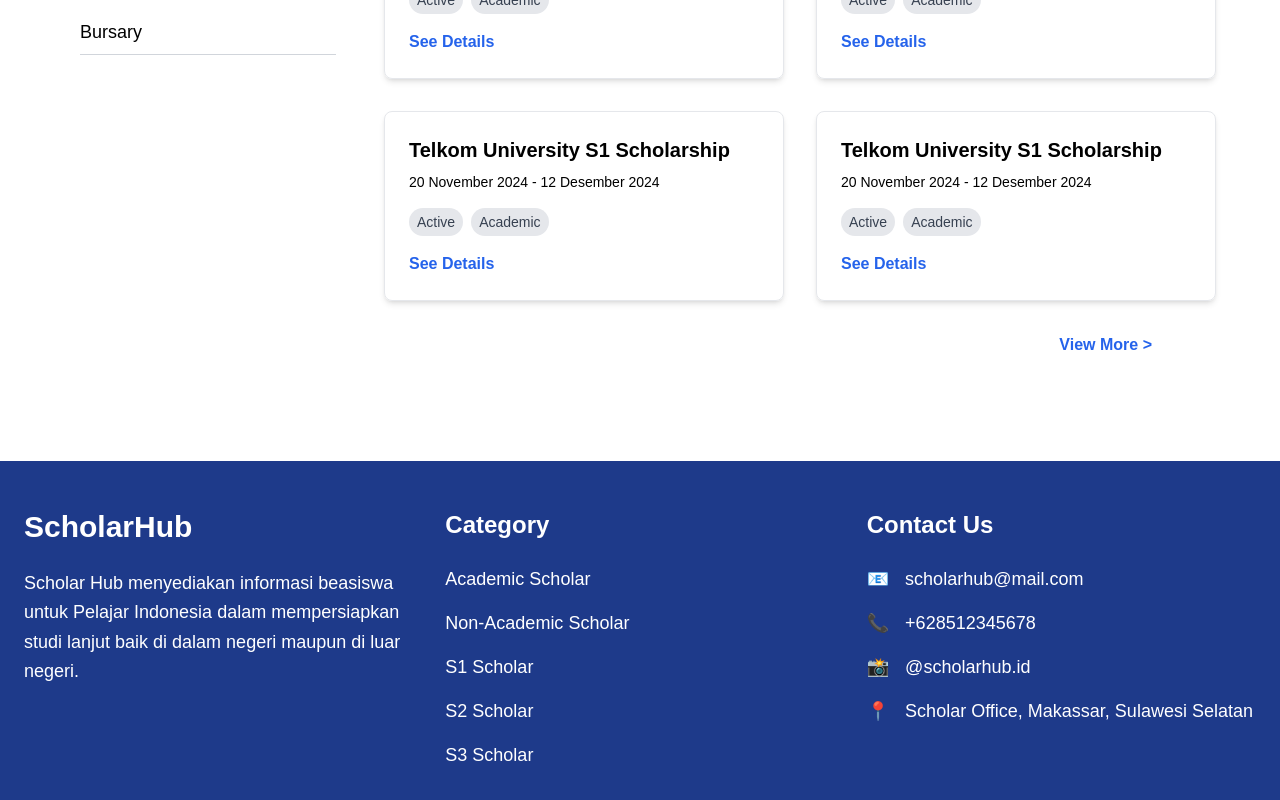
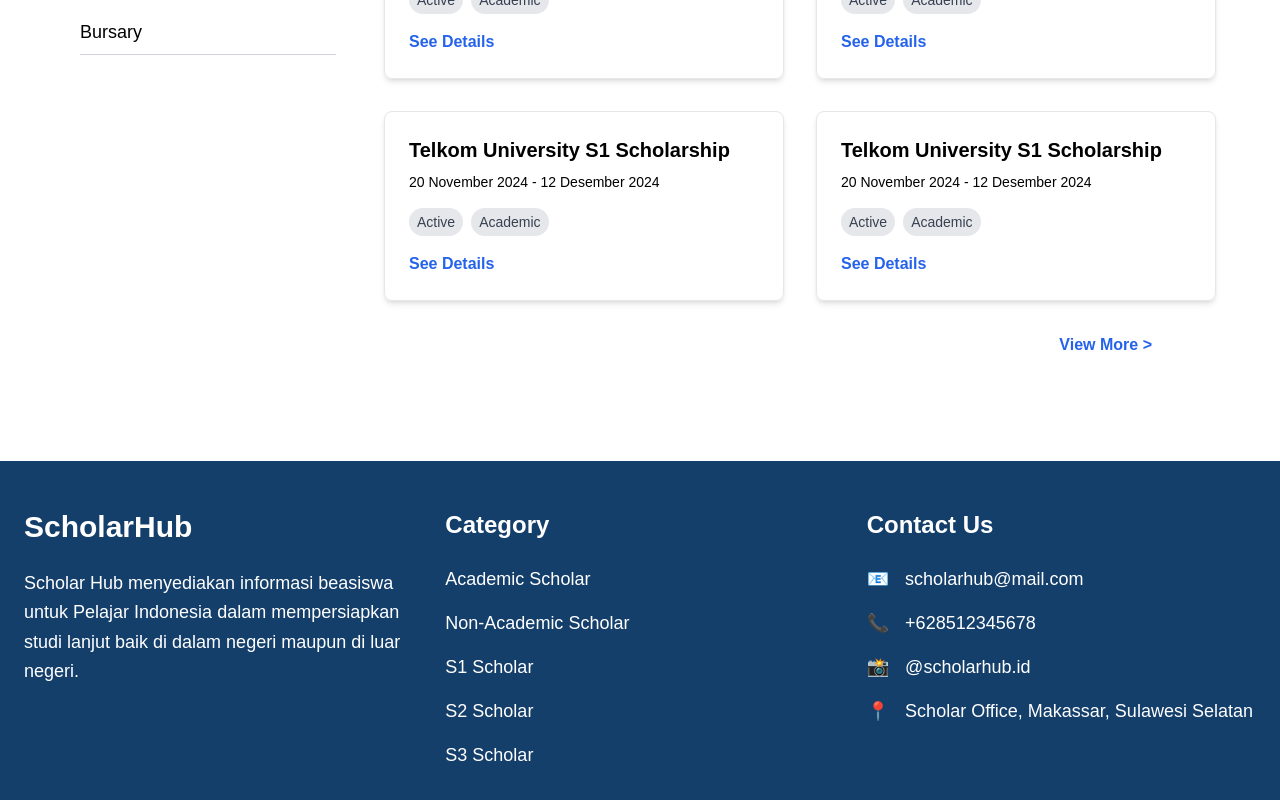
Before and after one commit to farahsbrina29/proyeksisfor_rekweb, a Next.js app: page / in a window 1280 px wide. Shown: the part 1391-2191 px from the top of the page. Built offline with nearby package versions, Linux system fonts and the light colour scheme; no server answers.

Commit message:
fix color bg for footer

```diff
--- a/components/footer.tsx
+++ b/components/footer.tsx
@@ -2,7 +2,7 @@ import React from "react";
 
 const Footer = () => {
   return (
-    <footer className="bg-blue-900 text-white py-12">
+    <footer className="bg-[#143F6B] text-white py-12">
       <div className="container mx-auto grid grid-cols-1 md:grid-cols-3 gap-8 text-center md:text-left px-6">
         {/* Section 1: About */}
         <div className="flex flex-col items-center md:items-start">
```
